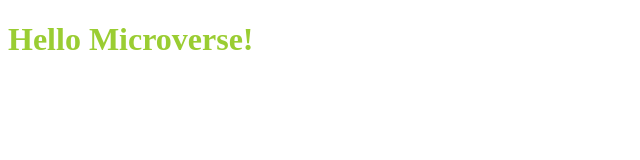
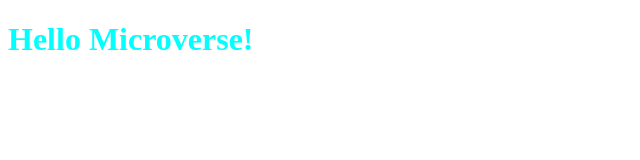
Before and after one commit to Luiscarlosvd/Hello-microverse-project, a website: page index.html in a window 1280 px wide. Shown: the whole page, without its empty margins (0-640 px from the left). Drawn offline with Linux system fonts and the light colour scheme.

Commit message:
add new color in style.css

```diff
--- a/style.css
+++ b/style.css
@@ -1 +1,3 @@
-h1 { color: yellowgreen; }
+h1 {
+    color: aqua;
+}
```
